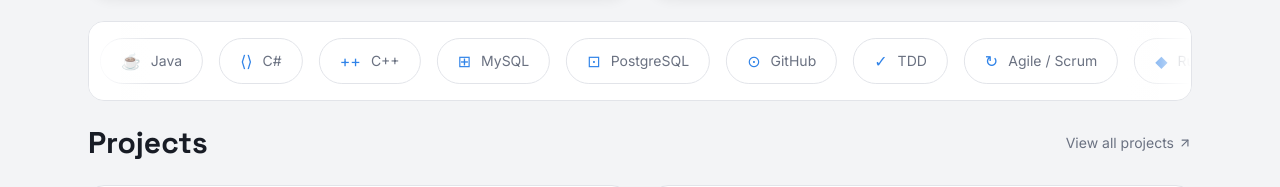
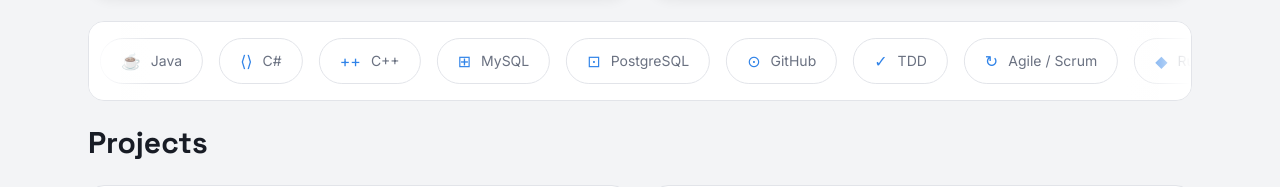
Before and after one commit to SantiagoChemello/santiagochemello.vercel.app, a React (Vite) app: page / in a window 1280 px wide. Shown: the part 1160-1347 px from the top of the page. Built offline with nearby package versions, Linux system fonts and the light colour scheme.

Commit message:
project cards update

```diff
--- a/src/components/Works.tsx
+++ b/src/components/Works.tsx
@@ -1,5 +1,4 @@
 import { motion } from 'framer-motion'
-import { ArrowUpRight } from 'lucide-react'
 import { CardContainer, CardBody, CardItem } from './ui/FloatingCard'
 
 const projects = [
@@ -9,6 +8,7 @@ const projects = [
         description:
             'A lifestyle growth app designed for anyone who wants to elevate their life with intention — turning self-development into a structured, rewarding journey.',
         image: '/bloomly.jpg',
+        repo: 'https://github.com/SantiagoChemello/bloomly-app',
     },
     {
         title: 'Taskify',
@@ -16,6 +16,7 @@ const projects = [
         description:
             'A minimalist and elegant web application for managing your daily tasks. Simple yet powerful, it helps you organize personal and professional activities efficiently.',
         image: '/taskify.jpg',
+        repo: 'https://github.com/SantiagoChemello/taskify-app',
     },
 ]
 
@@ -36,13 +37,6 @@ export default function Works() {
                         <h2 className="text-2xl md:text-3xl font-bold font-[family-name:var(--font-heading)]">
                             Projects
                         </h2>
-                        <a
-                            href="#works"
-                            className="text-sm text-muted-foreground hover:text-primary transition-colors duration-200 cursor-pointer hidden sm:inline-flex items-center gap-1"
-                        >
-                            View all projects
-                            <ArrowUpRight size={14} />
-                        </a>
                     </div>
 
                     {/* Project Grid */}
@@ -55,6 +49,7 @@ export default function Works() {
                                 viewport={{ once: true, margin: '-60px' }}
                                 transition={{ duration: 0.5, delay: i * 0.12 }}
                             >
+                                <a href={project.repo} target="_blank" rel="noopener noreferrer" className="block cursor-pointer">
                                     <CardContainer containerClassName="w-full !p-0">
                                         <CardBody className="bg-card relative group/card hover:shadow-2xl hover:shadow-primary/[0.07] border-border rounded-2xl p-5 border w-full">
                                             {/* Thumbnail */}
@@ -65,12 +60,6 @@ export default function Works() {
                                                         alt={project.title}
                                                         className="w-full h-full object-cover"
                                                     />
-                                                {/* Hover overlay */}
-                                                <div className="absolute inset-0 bg-primary/0 group-hover/card:bg-primary/10 transition-all duration-300 flex items-center justify-center">
-                                                    <div className="w-10 h-10 rounded-full bg-primary/80 flex items-center justify-center opacity-0 group-hover/card:opacity-100 scale-75 group-hover/card:scale-100 transition-all duration-300">
-                                                        <ArrowUpRight size={18} className="text-white" />
-                                                    </div>
-                                                </div>
                                                 </div>
                                             </CardItem>
 
@@ -85,6 +74,7 @@ export default function Works() {
                                             </CardItem>
                                         </CardBody>
                                     </CardContainer>
+                                </a>
                             </motion.div>
                         ))}
                     </div>
```
Lines whose indentation alone changed are shown as unchanged.
